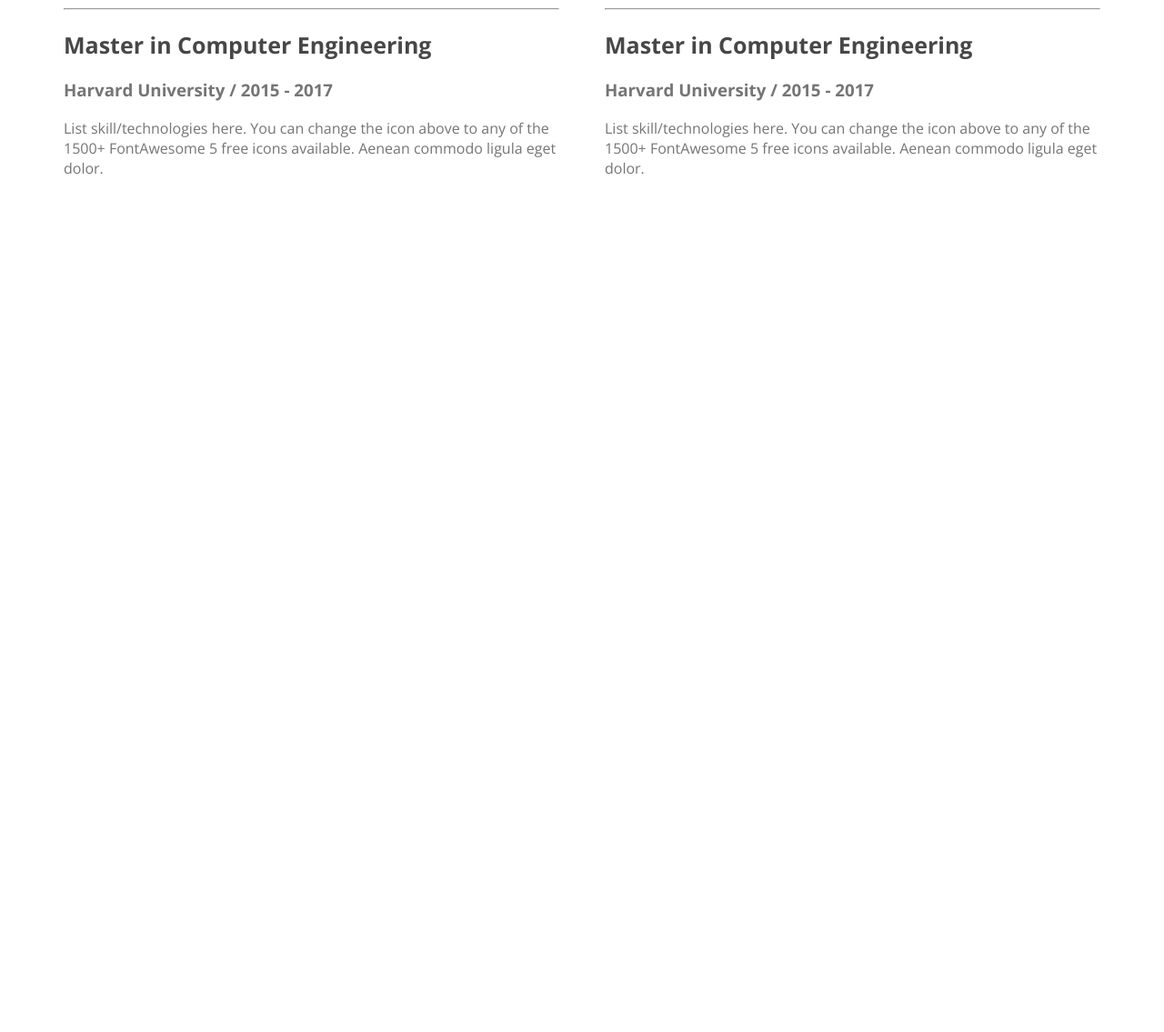
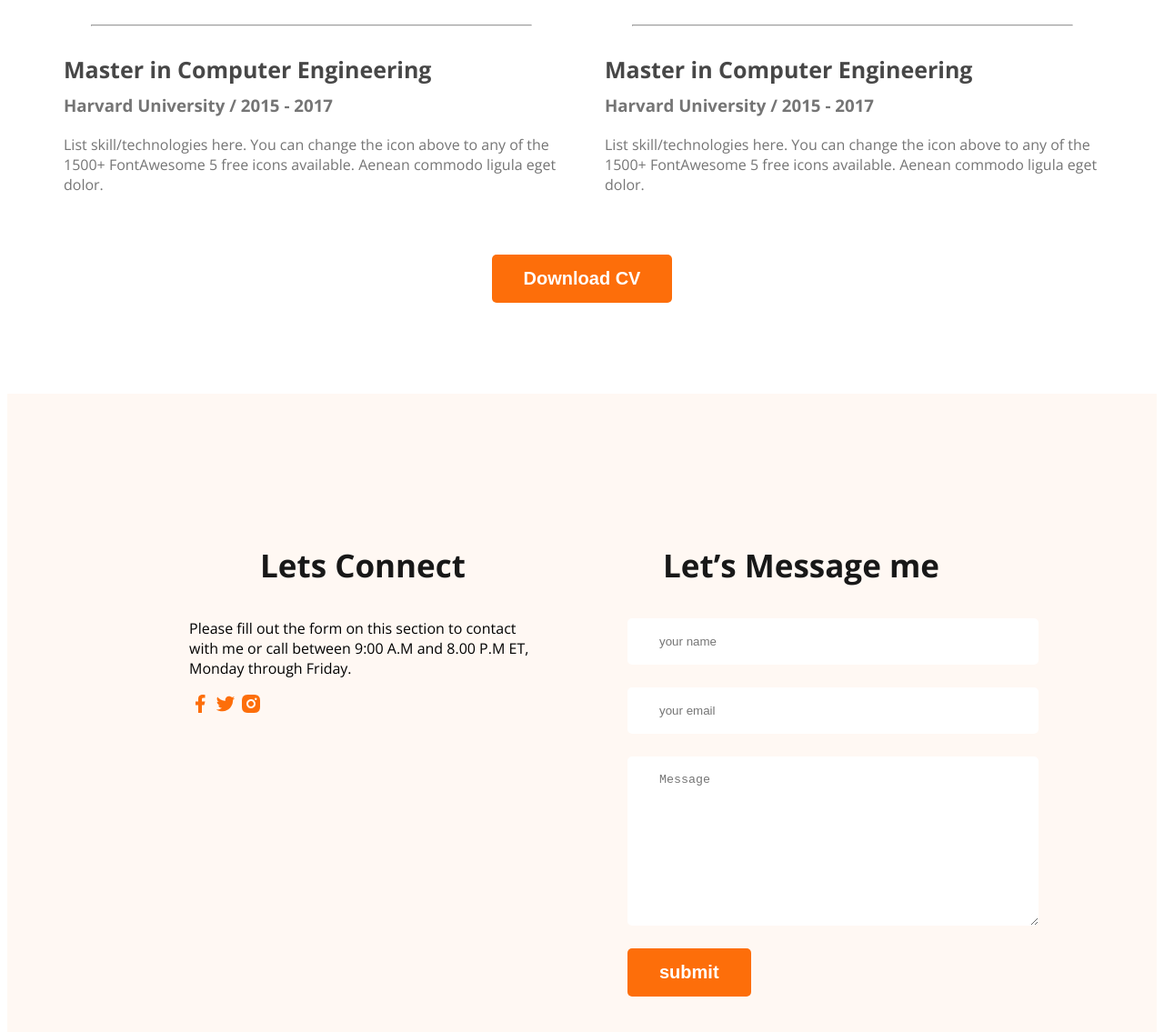
Before and after one commit to williamsarkar/web-portfolio, a plain HTML site: page index.html in a window 1280 px wide. Shown: the part 2946-4081 px from the top of the page at 91% size. Before the commit the page ends 3166 px from the top, so only its background shows below. Drawn offline with nearby package versions, Linux system fonts and the light colour scheme.

Commit message:
fished website

```diff
--- a/index.html
+++ b/index.html
@@ -149,12 +149,31 @@
              </div>
             </div>
         </div>
-
+        <div class="download-cv">
+            <button class="batton-primary">Download CV</button>
+        </div>
     </section>
 
     </main>
     <footer>
-
+     <div class="footer-colum">
+        <h3 class="a">Lets Connect</h3>
+        <p class="pragraph-discription">Please fill out the form on this section to contact with me or call between 9:00 A.M and 8.00 P.M ET, Monday through Friday.</p>
+        <div class="social-link">
+           <img src="facebook.png" alt="" srcset="">
+           <img src="twitter.png" alt="" srcset="">
+           <img src="insta.png" alt="" srcset="">
+        </div>
+     </div>
+     <div class="footer-colum">
+        <h3 class="a">Let’s Message me</h3>
+        <from class="contact">
+            <input type="text" placeholder="your name">
+            <input type="email" placeholder="your email">
+            <textarea name="" placeholder="Message" id="" cols="30" rows="10"></textarea>
+           <input class="batton-primary" type="submit" value="submit">
+        </from>
+     </div>
     </footer>
 </body>
 </html>
--- a/style/portfolio.css
+++ b/style/portfolio.css
@@ -175,5 +175,38 @@ main section {
     color:  #474747;
     font-size: 25px;
     font-weight: 700;
+    margin-bottom: 10px;
+}
+.resume-container hr{
+    margin: 30px;
+}
+.resume-item-info{
+    margin-bottom: 20px;
+    margin-top: 0px;
+}
+.download-cv{
+    text-align: center;
+    margin-top: 50px;
+}
+footer{
+    display: flex;
+    gap: 100px;
+    background: #FFF8F3;
+    padding: 130px 200px;
+    margin-top: 100px;
+}
+.footer-colum{
+    width: 50%;
+}
+.contact input[type="text"], input[type="email"],
+textarea{
+    display: block;
+    margin-bottom: 25px;
+    padding: 18px 35px;
+    color: #757575;
+    border-radius: 5px;
+background: #FFF;
+border: 0px;
+width:100%;
 
 }
```
